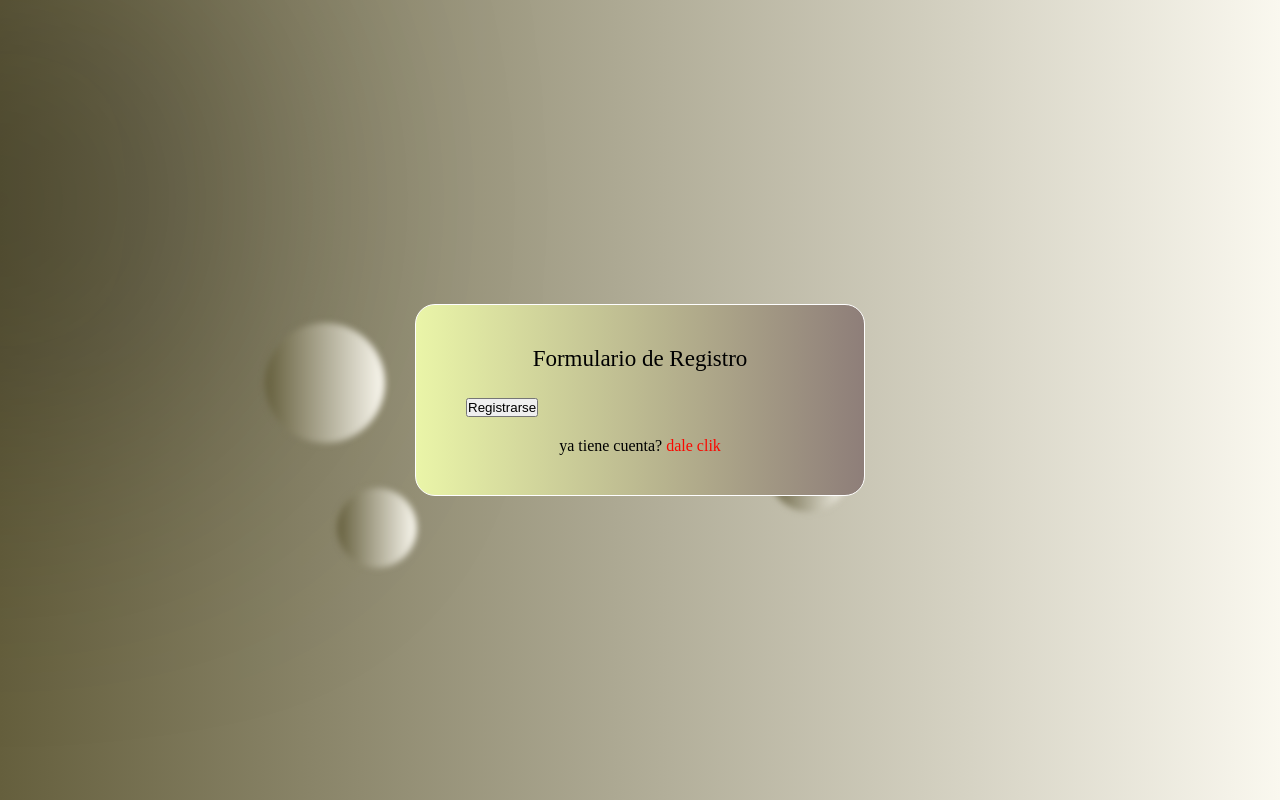
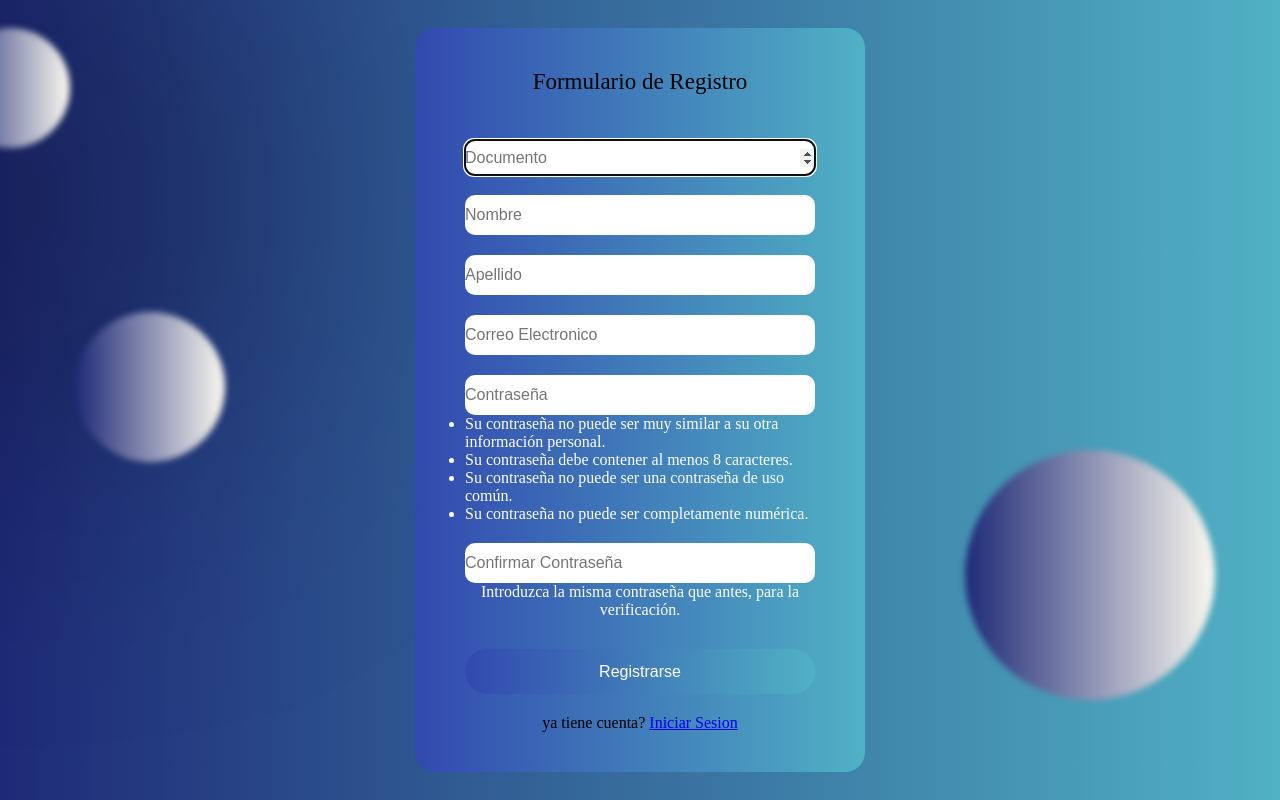
Before and after one commit to juaGaming/Outfit-Men-Oficial, a Django app: page /Registro in a window 1280 px wide. Run offline with Django 4.2, Linux system fonts and the light colour scheme.

Commit message:
Cambios en estilos de la vista Registro

```diff
--- a/OufitMen/AppOufitMen/static/css/Registro.css
+++ b/OufitMen/AppOufitMen/static/css/Registro.css
@@ -5,7 +5,7 @@
 }
 
 body{
-    background-image: linear-gradient(to left,  #faf8ef,#655f3d);
+    background-image: linear-gradient(to left,  #50b1c4,#1e2a77);
     transition: margin-left 300ms  cubic-bezier(0.075, 0.82, 0.165, 1);
 }
 
@@ -43,19 +43,19 @@
 
 
 .form-main{
-    min-height: 100vh;
-    padding: 60px 15px;
+    min-height:100vh;
+    padding: 10px 15px;
     display: flex;
     align-items: center;
     justify-content: center;
     overflow: hidden;
+
 }
 
 .form-content{
     width: 100%;
     max-width: 450px;
     position: relative;
-
 }
 
 /*estilos de los ciruclos */
@@ -63,7 +63,7 @@
 .form-content .circle-2,
 .form-content .circle-1{
     position: absolute;
-    background-image: linear-gradient(to left,  #faf8ef,#655f3d);
+    background-image: linear-gradient(to left,  #faf8ef,#1e2a77);
     border-radius:  50%;
     z-index: -1;
     filter: blur(3px); /* Puedes ajustar el valor (5px) según tu preferencia */
@@ -74,28 +74,28 @@
 .form-content .circle-1{
     height:  120px;
     width: 120px;
-    left: 0;
-    top: 10%;
+    top: 0%;
     transform:  translate(-50%);
-    left: -20%;
-    top: 10%;
+    left: -90%;
     transform: translate(-50%);
 }
 
 
 .form-content .circle-2{
-    height:  80px;
-    width: 80px;
-    right: 0;
+    height:  250px;
+    width: 250px;
+    right: -400px;
     bottom: 0%;
+    top: 50%;
     transform:  translate(-20%, 20%);
 }
 
 
 .form-content .circle-3{
-    height:  80px;
-    width: 80px;
-    right: 0;
+    height:  150px;
+    width: 150px;
+    right: -200px;
+    top: 20%;
     bottom: 0%;
     transform:  translate(-560%, 90%);
 }
@@ -106,13 +106,11 @@
 
 
 .form-content .box{
-
-    background: linear-gradient(to right, #eaf5a8, #8e7e79);
+    background: linear-gradient(to right, #3249af, #50b1c4);
     transition: margin-left 300ms  cubic-bezier(0.075, 0.82, 0.165, 1);
-    border-color: #f30d0dc2;
-    border: 1px solid rgb(255, 255, 255);
     padding:  40px 50px;
     border-radius: 20px;
+    background-color: red;
 
 }
 
@@ -120,46 +118,112 @@
     font-size: 23px;
     text-align: center;
     line-height: 1.2;
-    color: rgb(0, 0, 0);
+    color: #000000;
     font-weight: 500;
 }
 
 .form-content form{
     margin: 25px 0 20px;
+    color: #ffffff;
 }
 
-a{
-    text-decoration: none;
-    color: #fa0800;
+
+
+
+.form-content p{
+    text-align: center;
 }
 
-.form-content .input_controlador{
-    margin-bottom:  25px;
+
+/*estilos Inputs del Formulario*/
+/*Input Documento*/
+
+#id_Usu_Documento{
+    margin-top: 20px;
+    height: 35px;
+    width: 100%;
+    font-size: 16px;
+    font-weight: 500;
+    border-radius: 10px;
+    user-select: none;
+    border: none;
+    position: relative;
 }
 
-.form-content .input_controlador{
-    display:  block;
-    height: 45px;
+
+/*Input Nombre*/
+#id_Usu_Nombre{
+    margin-top: 20px;
+    height: 40px;
     width: 100%;
-    background-color: transparent;
+    font-size: 16px;
+    font-weight: 500;
+    border-radius: 10px;
+    user-select: none;
     border: none;
-    border-bottom: 1px solid rgb(0, 0, 0);
-    color: white;
-    font-size: 16px;
+    position: relative;
 }
 
-/*quitar focus del contenedor al momento de seleccionar*/
 
-.form-content .input_controlador:focus{
-    outline: none;
+/*Input Apellido*/
+
+#id_Usu_Apellido{
+    margin-top: 20px;
+    height: 40px;
+    width: 100%;
+    font-size: 16px;
+    font-weight: 500;
+    border-radius: 10px;
+    user-select: none;
+    border: none;
+    position: relative;
 }
 
-.form-content .input-link{
-    margin-top: 10px;
-    text-align: right;
+/*Input Correo Electronico*/
+
+#id_Usu_Correo{
+    margin-top: 20px;
+    height: 40px;
+    width: 100%;
+    font-size: 16px;
+    font-weight: 500;
+    border-radius: 10px;
+    user-select: none;
+    border: none;
+    position: relative;
 }
 
-.form-content .btn{
+/*Input Contraseña*/
+
+#id_password1{
+    margin-top: 20px;
+    height: 40px;
+    width: 100%;
+    font-size: 16px;
+    font-weight: 500;
+    border-radius: 10px;
+    user-select: none;
+    border: none;
+    position: relative;
+}
+
+/*Input Confirmar Contraseña*/
+
+#id_password2{
+    margin-top: 20px;
+    height: 40px;
+    width: 100%;
+    font-size: 16px;
+    font-weight: 500;
+    border-radius: 10px;
+    user-select: none;
+    border: none;
+    position: relative;
+}
+
+/*Botton Submit*/
+
+#BotonEnvio{
     margin-top: 30px;
     height: 45px;
     width: 100%;
@@ -169,12 +233,8 @@
     cursor:  pointer;
     border-radius: 25px;
     user-select: none;
-     background-image: linear-gradient(to left,  #faf8ef,#655f3d);
+    background-image: linear-gradient(to left,  #50b1c4,#3249af);
+    color: rgb(255, 255, 255);
     border: none;
-     color: white;
     position: relative;
 }
-
-.form-content p{
-    text-align: center;
-}
--- a/OufitMen/AppOufitMen/templates/Registro.html
+++ b/OufitMen/AppOufitMen/templates/Registro.html
@@ -16,40 +16,52 @@
             <div class="circle-3"></div>
             <div class="box">
                 <h3>Formulario de Registro</h3>
-                {% comment %} <form action="">
-                    <div>
-                        <input type="text" placeholder="N° Documento" required class="input_controlador">
-                    </div>
-                    <div>
-                        <input type="text" placeholder="Nombre" required class="input_controlador">
-                    </div>
-                    <div>
-                        <input type="text" placeholder="Apellido" required class="input_controlador">
-                    </div>
-                    <div>
-                        <input type="email" placeholder="Correo electrónico" required class="input_controlador">
-                    </div>
-                    <div>
-                        <input type="password" placeholder="Contraseña" required class="input_controlador">
-                    </div>
-                    <div>
-                        <input type="text" placeholder="Número de cédula" required class="input_controlador">
-                    </div>
-                    <div>
-                        <input type="tel" placeholder="Número de teléfono" required class="input_controlador">
-                    </div>
-                    <button type="submit" value="Registrarse" class="btn">Registrarse</button>
-                </form> {% endcomment %}
+
 
                 <form method="post">
-                    {% csrf_token %}
-                    {{ form.as_p }}
-                    <button type="submit">Registrarse</button>
-                </form>
+                    <input type="hidden" name="csrfmiddlewaretoken" value="HjhE1A5helaiWoLIGQiLhGwjrLvHnPw1A0N4imBLZyTxNioNJgAEH34lXOebCuX8">
+                    <p>
+    <input type="number" name="Usu_Documento" min="-9223372036854775808" max="9223372036854775807" autofocus="" required="" id="id_Usu_Documento" placeholder="Documento">
 
-                <p>ya tiene cuenta? <a href="Login.html">dale clik</a></p>
-            </div>
+
+  </p>
+
+
+  <p>
+    <input type="text" name="Usu_Nombre" cols="40" rows="10" maxlength="40" required="" id="id_Usu_Nombre" placeholder="Nombre">
+
+
+  </p>
+
+
+  <p>
+    <input type="text" name="Usu_Apellido" cols="40" rows="10" maxlength="40" required="" id="id_Usu_Apellido" placeholder="Apellido">
+
+
+  </p>
+
+
+  <p>
+    <input type="email" name="Usu_Correo" maxlength="50" required="" id="id_Usu_Correo" placeholder="Correo Electronico">
+  </p>
+
+
+  <p>
+    <input type="password" name="password1" autocomplete="new-password" required="" id="id_password1" aria-autocomplete="list" placeholder="Contraseña">
+
+      <span class="helptext"></span></p><ul><li>Su contraseña no puede ser muy similar a su otra información personal.</li><li>Su contraseña debe contener al menos 8 caracteres.</li><li>Su contraseña no puede ser una contraseña de uso común.</li><li>Su contraseña no puede ser completamente numérica.</li></ul>
+
+
+
+  <p>
+    <input type="password" name="password2" autocomplete="new-password" required="" id="id_password2" placeholder="Confirmar Contraseña">
+      <span class="helptext">Introduzca la misma contraseña que antes, para la verificación.</span>
+  </p>
+        <button type="submit" id="BotonEnvio">Registrarse</button>
+    </form>
+    <p>ya tiene cuenta? <a href="Login.html">Iniciar Sesion</a></p>
         </div>
+    </div>
 
     </section>
 
--- a/OufitMen/AppOufitMen/urls.py
+++ b/OufitMen/AppOufitMen/urls.py
@@ -24,15 +24,10 @@
     path('BuscarProducto/<int:pk>/', views.BuscarProducto.as_view(), name='BuscarProducto'),
     path('EliminarPrendas/<int:pk>',EliminarPrendas.as_view(),name='eliminar'),
 
-#<<<<<<< HEAD
     #Llamamos el metodo para cargar el menu inicio
     path('Inicio',views.Inicio,name="VistaInicio"),
-#=======
 
     #inicio
-
     path('Registro',views.Registro, name="Registro_Usuario"),
 
-
-#>>>>>>> 51da5613d679ec185ced57e646ddb9a9eeea3913
 ]
--- a/OufitMen/OufitMen/settings.py
+++ b/OufitMen/OufitMen/settings.py
@@ -86,7 +86,7 @@
         'HOST':'127.0.0.1',
         'DATABASE_PORT':'5432',
         'USER':'postgres',
-        'PASSWORD':'Isabella2016',
+        'PASSWORD':'0000',
         'ENGINE': 'django.db.backends.postgresql',
         'NAME': 'DB_ROPA',#ponemos datos para la conexion de la base de datos
     }
```
Also changed, not shown: OufitMen/AppOufitMen/views.py (+1 -10 lines). Lines whose indentation alone changed are shown as unchanged.
